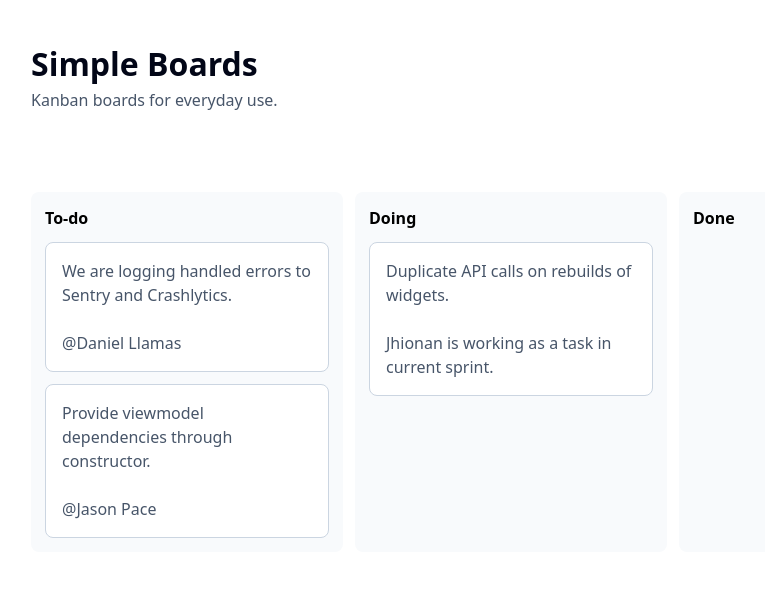
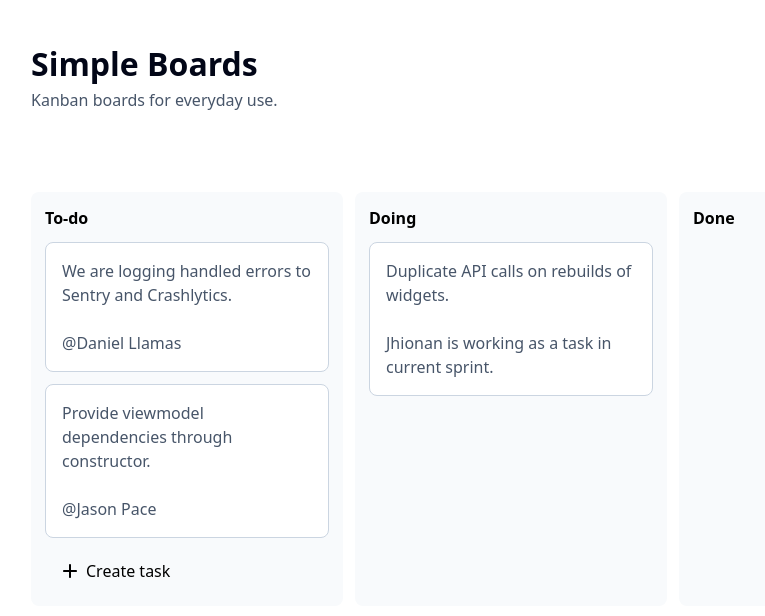
Before and after one commit to soyllamas/simpleboard, a SvelteKit app: page / in a window 1280 px wide. Shown: the top 616 px of the page, without its empty margins (129-894 px from the left). Built offline with nearby package versions, Linux system fonts and the light colour scheme.

Commit message:
feat: add "add" button

```diff
--- a/src/app.html
+++ b/src/app.html
@@ -4,6 +4,7 @@
 		<meta charset="utf-8" />
 		<link rel="icon" href="%sveltekit.assets%/favicon.png" />
 		<meta name="viewport" content="width=device-width, initial-scale=1" />
+		<link rel="stylesheet" href="https://fonts.googleapis.com/css2?family=Material+Symbols+Rounded:opsz,wght,FILL,GRAD@20..48,100..700,0..1,-50..200" />
 		%sveltekit.head%
 	</head>
 	<body data-sveltekit-preload-data="hover">
--- a/src/routes/+page.svelte
+++ b/src/routes/+page.svelte
@@ -25,15 +25,15 @@
 
 
     let todo = $derived.by(() => {
-        return tasks.filter((task) => task.status === 'todo');
+        return tasks.filter((task) => task.status === "todo");
     });
 
     let doing = $derived.by(() => {
-        return tasks.filter((task) => task.status === 'doing');
+        return tasks.filter((task) => task.status === "doing");
     });
 
     let done = $derived.by(() => {
-        return tasks.filter((task) => task.status === 'done');
+        return tasks.filter((task) => task.status === "done");
     });
 
     const columns = $derived([
@@ -72,6 +72,10 @@
         tasks.push(task!)
     }
 
+    function onCreateTask() {
+
+    }
+
 </script>
 
 <div class="max-w-[960px] mx-auto">
@@ -91,6 +95,14 @@
                         <div contenteditable="true" class="text-slate-600 whitespace-pre-line">{title}</div>
                     </div>
                 {/each}
+                {#if id === "todo"}
+                    <div class="flex justify-start px-3 py-2 rounded-[8px] border-[1px] border-transparent hover:border-slate-300 hover:bg-white cursor-pointer mb-[12px]">
+                        <svg xmlns="http://www.w3.org/2000/svg" height="24" viewBox="0 -960 960 960" width="24">
+                            <path d="M440-440H240q-17 0-28.5-11.5T200-480q0-17 11.5-28.5T240-520h200v-200q0-17 11.5-28.5T480-760q17 0 28.5 11.5T520-720v200h200q17 0 28.5 11.5T760-480q0 17-11.5 28.5T720-440H520v200q0 17-11.5 28.5T480-200q-17 0-28.5-11.5T440-240v-200Z"/>
+                        </svg>
+                        <p class="pl-1">Create task</p>
+                    </div>
+                {/if}
             </div>
         {/each}
     </div>
```
